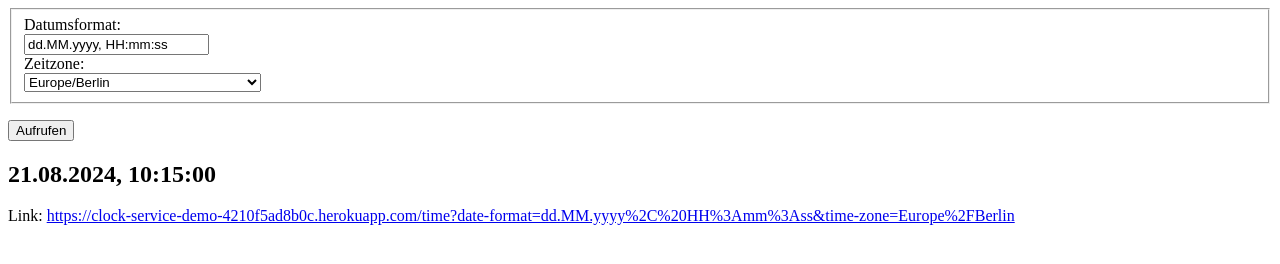
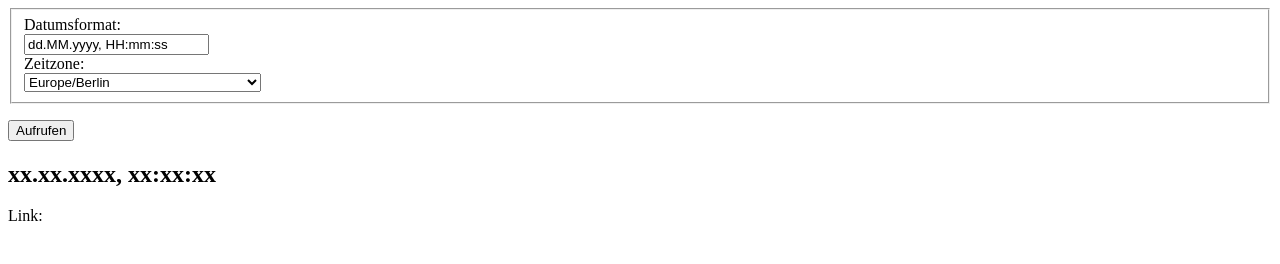
Before and after one commit to sourcefranke/prototyping-apifirst-session, a website: page public/live-demo.html in a window 1280 px wide. Drawn offline with Linux system fonts and the light colour scheme.

Commit message:
no value at start of live demo

```diff
--- a/public/live-demo.html
+++ b/public/live-demo.html
@@ -615,13 +615,8 @@
 
 <p><button onclick="doCall()">Aufrufen</button></p>
 
-<h2 id="time">21.08.2024, 10:15:00</h2>
-<p>
-    Link:
-    <a id="url" href="https://clock-service-demo-4210f5ad8b0c.herokuapp.com/time?date-format=dd.MM.yyyy%2C%20HH%3Amm%3Ass&time-zone=Europe%2FBerlin">
-        https://clock-service-demo-4210f5ad8b0c.herokuapp.com/time?date-format=dd.MM.yyyy%2C%20HH%3Amm%3Ass&time-zone=Europe%2FBerlin
-    </a>
-</p>
+<h2 id="time">xx.xx.xxxx, xx:xx:xx</h2>
+<p>Link: <a id="url" href=""></a></p>
 
 <script>
     function doCall() {
```
